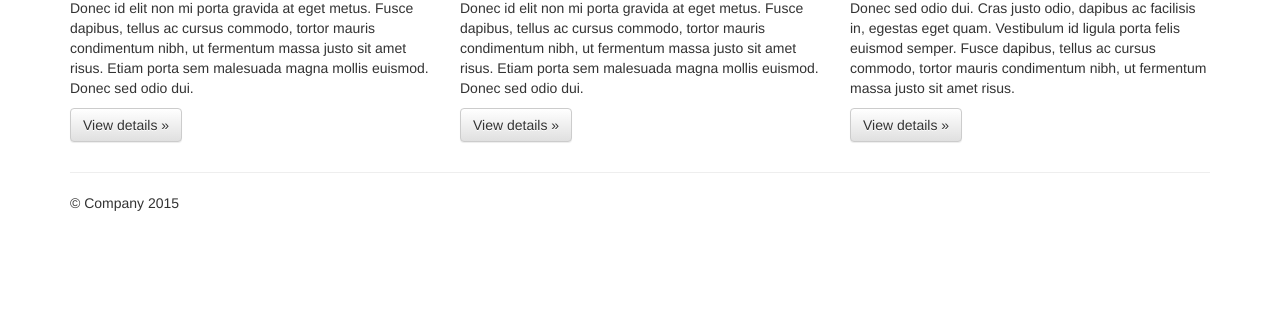
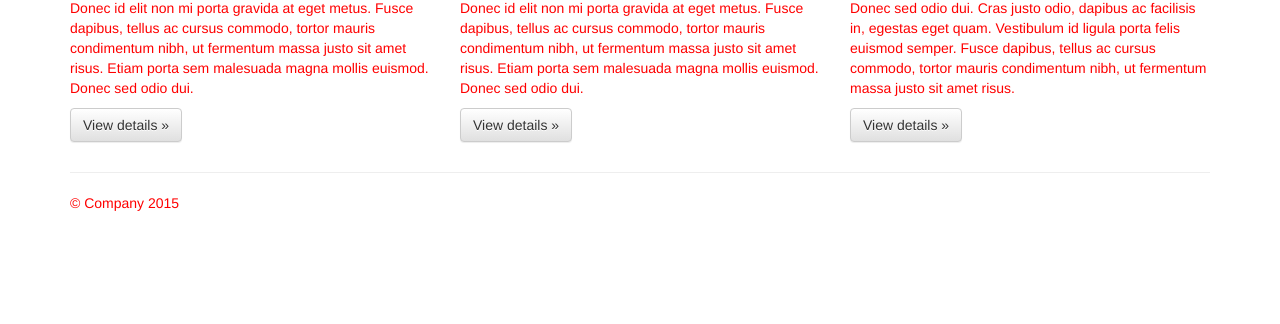
Before and after one commit to framzes07/HTML5APP, a website: page public_html/index.html in a window 1280 px wide. Shown: the part 476-800 px from the top of the page. Drawn offline with nearby package versions, Linux system fonts and the light colour scheme.

Commit message:
Новый стиль

```diff
--- a/public_html/index.html
+++ b/public_html/index.html
@@ -16,6 +16,9 @@
             body {
                 padding-top: 50px;
                 padding-bottom: 20px;
+            }
+            div {
+                color: red;
             }
         </style>
         <link rel="stylesheet" href="css/bootstrap-theme.min.css">
```
